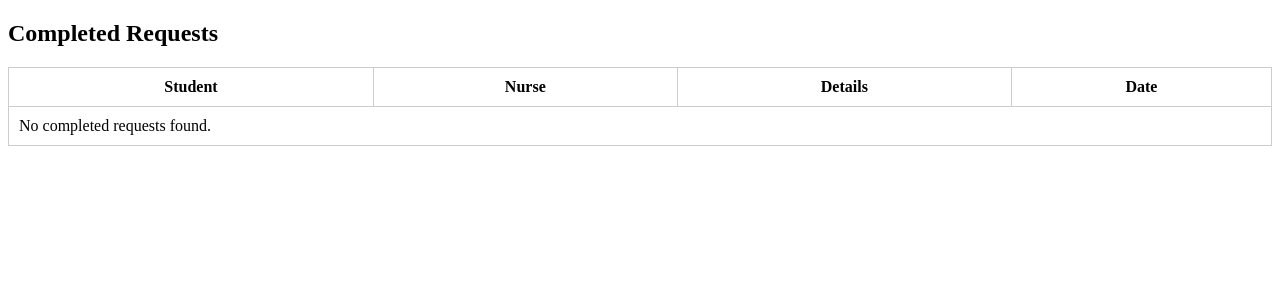
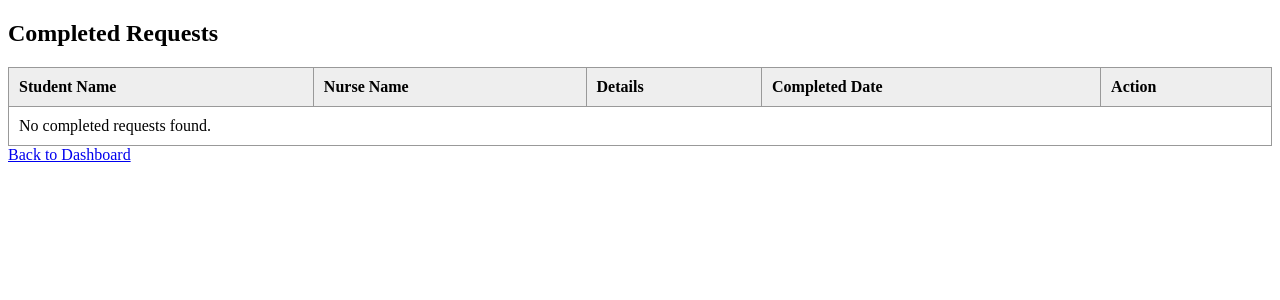
Before and after one commit to GianCode888/BSU-Lipa-E-Clinic-Scheduler, a PHP site: page /Nurse_Folder/completed_request.php in a window 1280 px wide. Shown: the top 300 px of the page. Run offline with PHP 8.4, Linux system fonts and the light colour scheme; data that the repository does not hold is empty.

Commit message:
new commit

```diff
--- a/Nurse_Folder/completed_request.php
+++ b/Nurse_Folder/completed_request.php
@@ -1,50 +1,95 @@
 <?php
-$conn = new mysqli("localhost", "root", "", "eclinic_scheduler");
-if ($conn->connect_error) {
-    die("Connection failed: " . $conn->connect_error);
+include '../eclinic_database.php';
+include 'nurse_dashboard_crud.php';
+
+$database = new DatabaseConnection();
+$db = $database->getConnect();
+$nurseManager = new NurseManager($db);
+
+// Handle deletion kapag may na-click na delete
+if (isset($_GET['delete'])) {
+    $id = $_GET['delete'];
+    if ($nurseManager->deleteCompletedRequest($id)) {
+        header("Location: completed_request.php");
+        exit();
+    } else {
+        echo "Failed to delete log.";
+    }
 }
 
-$logs = [];
-$sql = "SELECT * FROM completed_requests ORDER BY completed_date DESC";
-$result = $conn->query($sql);
-
-if ($result && $result->num_rows > 0) {
-    while ($row = $result->fetch_assoc()) {
-        $logs[] = $row;
-    }
-}
+// Fetch all completed logs
+$completedLogs = $nurseManager->getCompletedRequests();
 ?>
 
 <!DOCTYPE html>
-<html>
+<html lang="en">
 <head>
-    <title>Completed Patient Logs</title>
+    <meta charset="UTF-8">
+    <title>Completed Requests</title>
     <style>
-        table { width: 100%; border-collapse: collapse; }
-        th, td { padding: 10px; border: 1px solid #ccc; }
+        table {
+            width: 100%;
+            border-collapse: collapse;
+            margin-top: 20px;
+        }
+        th, td {
+            border: 1px solid #999;
+            padding: 10px;
+            text-align: left;
+        }
+        th {
+            background-color: #eee;
+        }
+        button {
+            background-color: #e74c3c;
+            color: white;
+            border: none;
+            padding: 6px 12px;
+            border-radius: 4px;
+            cursor: pointer;
+        }
+        button:hover {
+            background-color: #c0392b;
+        }
     </style>
 </head>
 <body>
+
 <h2>Completed Requests</h2>
+
 <table>
+    <thead>
         <tr>
-            <th>Student</th>
-            <th>Nurse</th>
+            <th>Student Name</th>
+            <th>Nurse Name</th>
             <th>Details</th>
-            <th>Date</th>
+            <th>Completed Date</th>
+            <th>Action</th>
         </tr>
-        <?php if (count($logs) > 0): ?>
-            <?php foreach ($logs as $log): ?>
+    </thead>
+    <tbody>
+    <?php if (!empty($completedLogs)): ?>
+        <?php foreach ($completedLogs as $log): ?>
             <tr>
                 <td><?= htmlspecialchars($log['student_name']) ?></td>
                 <td><?= htmlspecialchars($log['nurse_name']) ?></td>
                 <td><?= htmlspecialchars($log['details']) ?></td>
                 <td><?= htmlspecialchars($log['completed_date']) ?></td>
+                <td>
+                    <form method="GET" style="display:inline;">
+                        <input type="hidden" name="delete" value="<?= $log['id'] ?>">
+                        <button type="submit" onclick="return confirm('Are you sure you want to delete this log?');">Delete</button>
+                    </form>
+                </td>
             </tr>
         <?php endforeach; ?>
     <?php else: ?>
-            <tr><td colspan="4">No completed requests found.</td></tr>
+        <tr>
+            <td colspan="5">No completed requests found.</td>
+        </tr>
     <?php endif; ?>
+    </tbody>
 </table>
+<a href="../nurse_dashboard.php" class="btn">Back to Dashboard</a>
 </body>
 </html>
--- a/Nurse_Folder/nurse_dashboard_crud.php
+++ b/Nurse_Folder/nurse_dashboard_crud.php
@@ -78,18 +78,30 @@ class NurseManager {
         return $stmt->fetchAll(PDO::FETCH_ASSOC);
     }
 
-    public function getPatientLogs() {
-        $stmt = $this->conn->prepare("CALL GetPatientLogs()");
+    public function getCompletedRequests() {
+        $stmt = $this->conn->prepare("CALL GetCompletedRequests()");
         $stmt->execute();
-
         return $stmt->fetchAll(PDO::FETCH_ASSOC);
     }
 
-    public function addPatientLog($student_id, $nurse_id, $log_details) {
-        $stmt = $this->conn->prepare("CALL AddPatientLog(?, ?, ?)");
+    // Insert patient log using stored procedure
+    public function addPatientLog($student, $nurse, $details, $date) {
+        $stmt = $this->conn->prepare("CALL InsertPatientLog(?, ?, ?, ?)");
+        return $stmt->execute([$student, $nurse, $details, $date]);
+    }
 
-        return $stmt->execute([$student_id, $nurse_id, $log_details]);
+
+    public function deleteCompletedRequest($id) {
+        $stmt = $this->conn->prepare("CALL DeleteCompletedRequest(?)");
+        return $stmt->execute([$id]);
     }
+
+
+
+
+
+
+
 
     public function dispenseMedication($request_id, $nurse_id, $notes = '') {
         try {
```
Also changed, not shown: Nurse_Folder/patient_log.html (added, +26 -0 lines), Nurse_Folder/patient_log.php (+9 -34 lines), signup.php (+4 -10 lines). Lines whose indentation alone changed are shown as unchanged.
